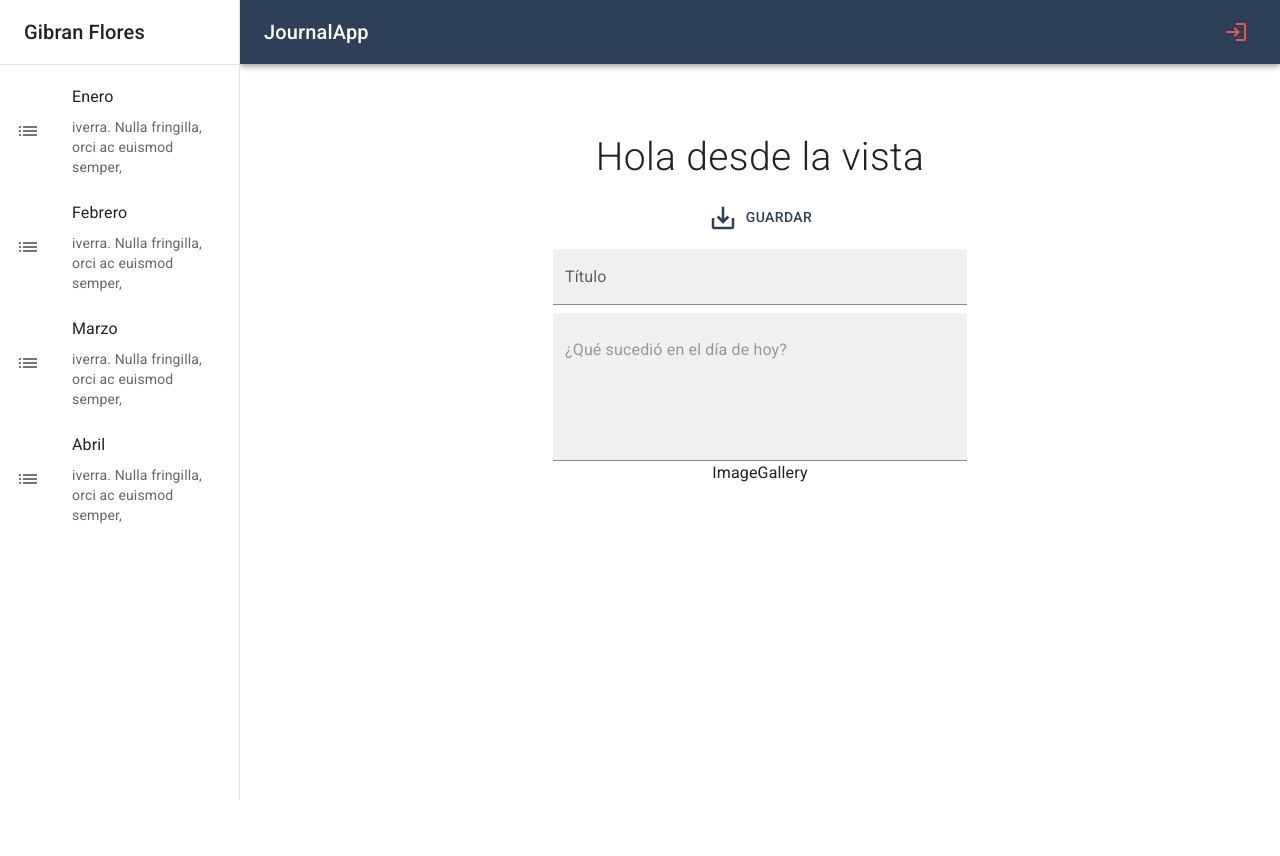
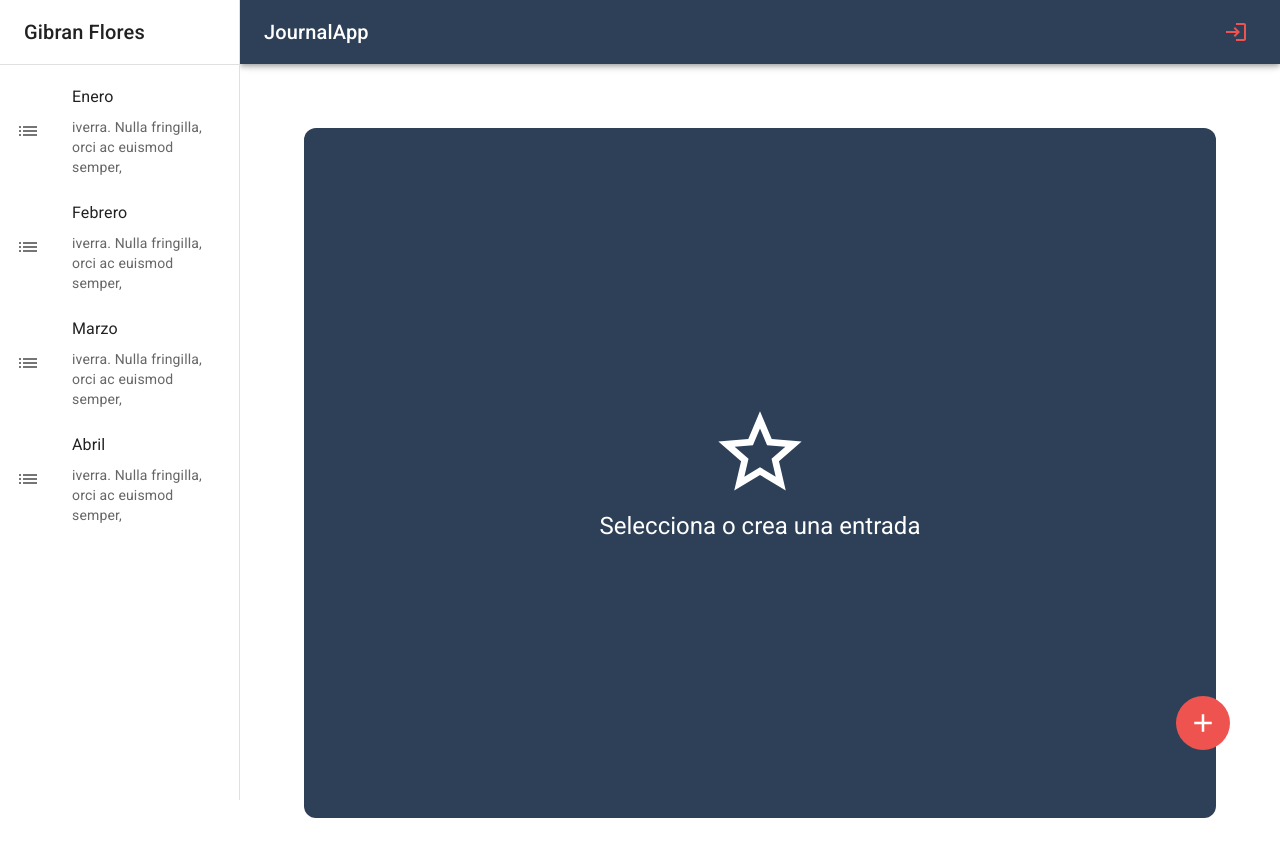
Before and after one commit to Gibranflore/Diario-App, a React (Vite) app: page / in a window 1280 px wide. Shown: the top 856 px of the page. Before the commit the page ends 800 px from the top, so only its background shows below. Built offline with nearby package versions, Linux system fonts and the light colour scheme.

Commit message:
agregar galeria de imagenes, boton

```diff
--- a/src/Jurnal/Pages/JournalPage.jsx
+++ b/src/Jurnal/Pages/JournalPage.jsx
@@ -1,10 +1,27 @@
+import { IconButton } from '@mui/material'
 import { JournalLayout } from '../Layout/JournalLayout'
 import { NothingSelected, NotView } from '../View/index'
+import { AddOutlined } from '@mui/icons-material'
 
 export const JournalPage = () => {
   return (
     <JournalLayout>
-      <NotView/>
+      <NothingSelected/>
+
+        <IconButton
+          size='large'
+          sx={{
+            color: 'white',
+            backgroundColor: 'error.main',
+            ':hover': { backgroundColor: 'error.main', 'opacity': 0.7},
+            position: 'fixed',
+            right: 50,
+            bottom: 50,
+          }}
+        >
+          <AddOutlined sx={{fontSize: 30}}/>
+        </IconButton>
+
     </JournalLayout>
   )
 }
--- a/src/Jurnal/View/NotView.jsx
+++ b/src/Jurnal/View/NotView.jsx
@@ -5,10 +5,11 @@ import { ImageGallery } from '../components'
 
 export const NotView = () => {
     return (
-        <Grid container direction='column' justifyContent='space-between' alignItems='center' sx={{ mb: 1 }}>
+        <Grid container direction='column' justifyContent='space-between' alignItems='center' sx={{width: '100%', mb: 1 }}>
             <Grid item>
                 <Typography fontSize={ 39 } fontWeight='light' >Hola desde la vista</Typography>
             </Grid>
+
             <Grid item>
                 <Button color="primary" sx={{ padding: 2 }}>
                     <SaveAltOutlined sx={{ fontSize: 30, mr: 1 }} />
--- a/src/Jurnal/components/ImageGallery.jsx
+++ b/src/Jurnal/components/ImageGallery.jsx
@@ -1,6 +1,74 @@
+import { Box, ImageList, ImageListItem } from "@mui/material";
+
+
+
 
 export const ImageGallery = () => {
     return (
-        <div>ImageGallery</div>
-    )
+        <Box sx={{ width: '100%', height: 450, overflowY: 'scroll' }}>
+            <ImageList variant="masonry" cols={3} gap={8}>
+                {itemData.map((item) => (
+                    <ImageListItem key={item.img}>
+                        <img
+                            srcSet={`${item.img}?w=248&fit=crop&auto=format&dpr=2 2x`}
+                            src={`${item.img}?w=248&fit=crop&auto=format`}
+                            alt={item.title}
+                            loading="lazy"
+                        />
+                    </ImageListItem>
+                ))}
+            </ImageList>
+        </Box>
+    );
 }
+
+const itemData = [
+    {
+        img: 'https://images.unsplash.com/photo-1549388604-817d15aa0110',
+        title: 'Bed',
+    },
+    {
+        img: 'https://images.unsplash.com/photo-1525097487452-6278ff080c31',
+        title: 'Books',
+    },
+    {
+        img: 'https://images.unsplash.com/photo-1523413651479-597eb2da0ad6',
+        title: 'Sink',
+    },
+    {
+        img: 'https://images.unsplash.com/photo-1563298723-dcfebaa392e3',
+        title: 'Kitchen',
+    },
+    {
+        img: 'https://images.unsplash.com/photo-1588436706487-9d55d73a39e3',
+        title: 'Blinds',
+    },
+    {
+        img: 'https://images.unsplash.com/photo-1574180045827-681f8a1a9622',
+        title: 'Chairs',
+    },
+    {
+        img: 'https://images.unsplash.com/photo-1530731141654-5993c3016c77',
+        title: 'Laptop',
+    },
+    {
+        img: 'https://images.unsplash.com/photo-1481277542470-605612bd2d61',
+        title: 'Doors',
+    },
+    {
+        img: 'https://images.unsplash.com/photo-1517487881594-2787fef5ebf7',
+        title: 'Coffee',
+    },
+    {
+        img: 'https://images.unsplash.com/photo-1516455207990-7a41ce80f7ee',
+        title: 'Storage',
+    },
+    {
+        img: 'https://images.unsplash.com/photo-1597262975002-c5c3b14bbd62',
+        title: 'Candle',
+    },
+    {
+        img: 'https://images.unsplash.com/photo-1519710164239-da123dc03ef4',
+        title: 'Coffee table',
+    },
+];
```
Lines whose indentation alone changed are shown as unchanged.
